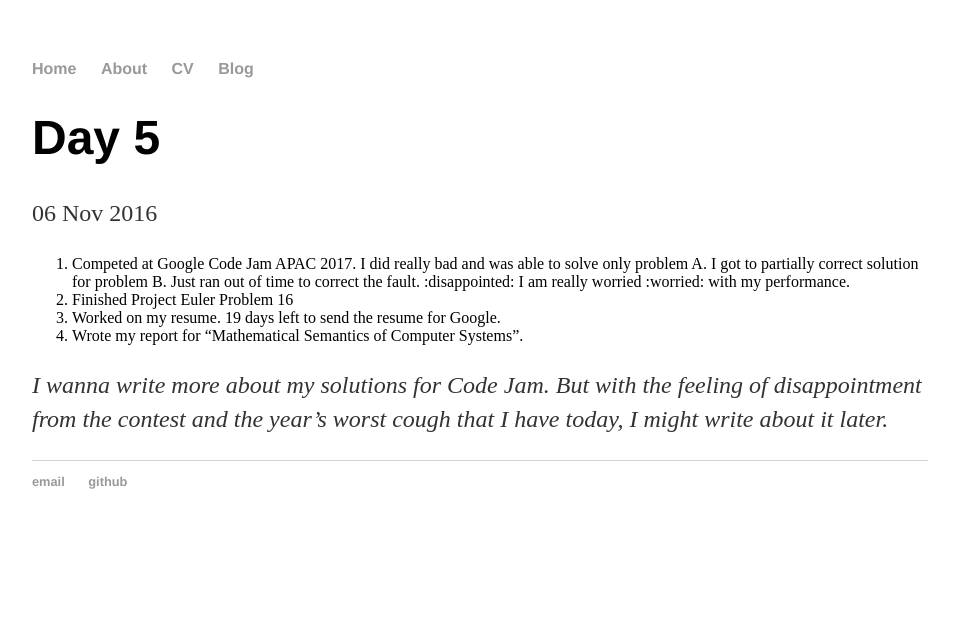
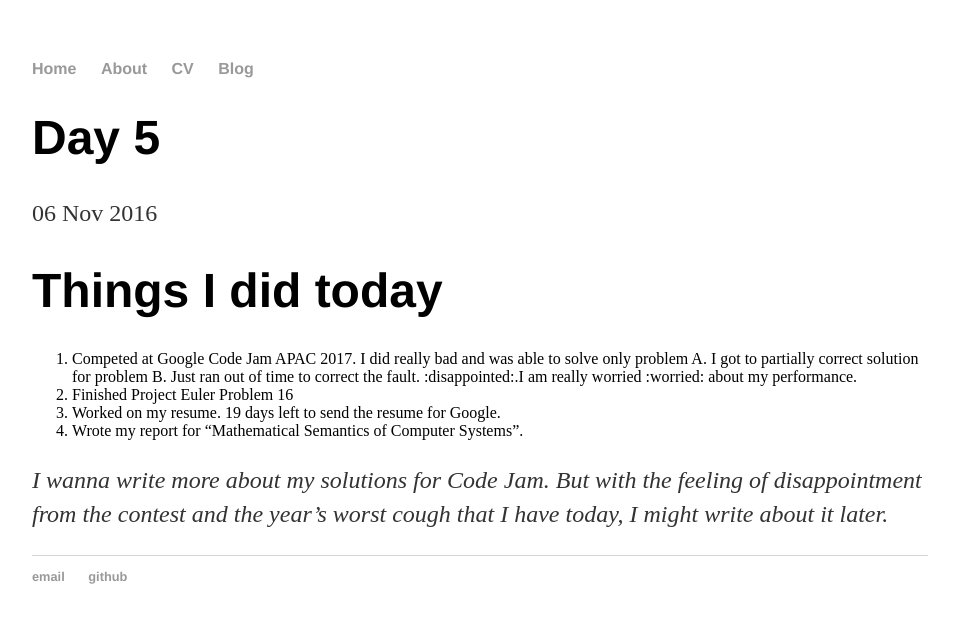
Before and after one commit to scitamehtam/scitamehtam.github.io, a Jekyll site: the page built from _posts/2016-11-06-Day-5.md, in a window 1280 px wide. Shown: the top 623 px of the page, without its empty margins (160-1119 px from the left). Built offline with Jekyll 4.4.1, drawn with Linux system fonts in a browser that asks for light colours.

Commit message:
Update 2016-11-06-Day-5.md

```diff
--- a/_posts/2016-11-06-Day-5.md
+++ b/_posts/2016-11-06-Day-5.md
@@ -3,8 +3,8 @@ layout: post
 title: "Day 5"
 date: 2016-11-06
 ---
-1. Competed at Google Code Jam APAC 2017. I did really bad and was able to solve only problem A. I got to partially correct solution for problem B. Just ran out of time to correct the fault. :disappointed:
-    I am really worried :worried: with my performance.
+# Things I did today
+1. Competed at Google Code Jam APAC 2017. I did really bad and was able to solve only problem A. I got to partially correct solution for problem B. Just ran out of time to correct the fault. :disappointed:.I am really worried :worried: about my performance.
 2. Finished Project Euler Problem 16
 3. Worked on my resume. 19 days left to send the resume for Google.
 4. Wrote my report for "Mathematical Semantics of Computer Systems".
```
